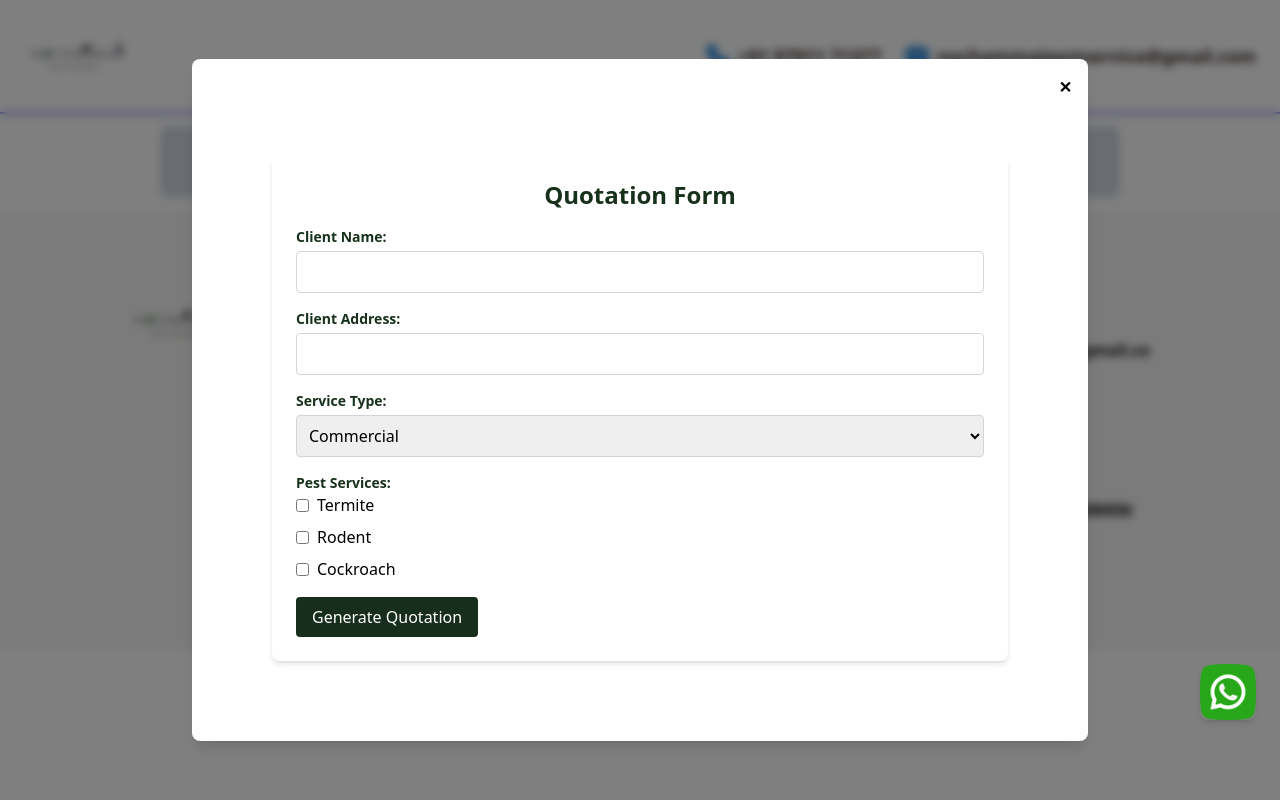
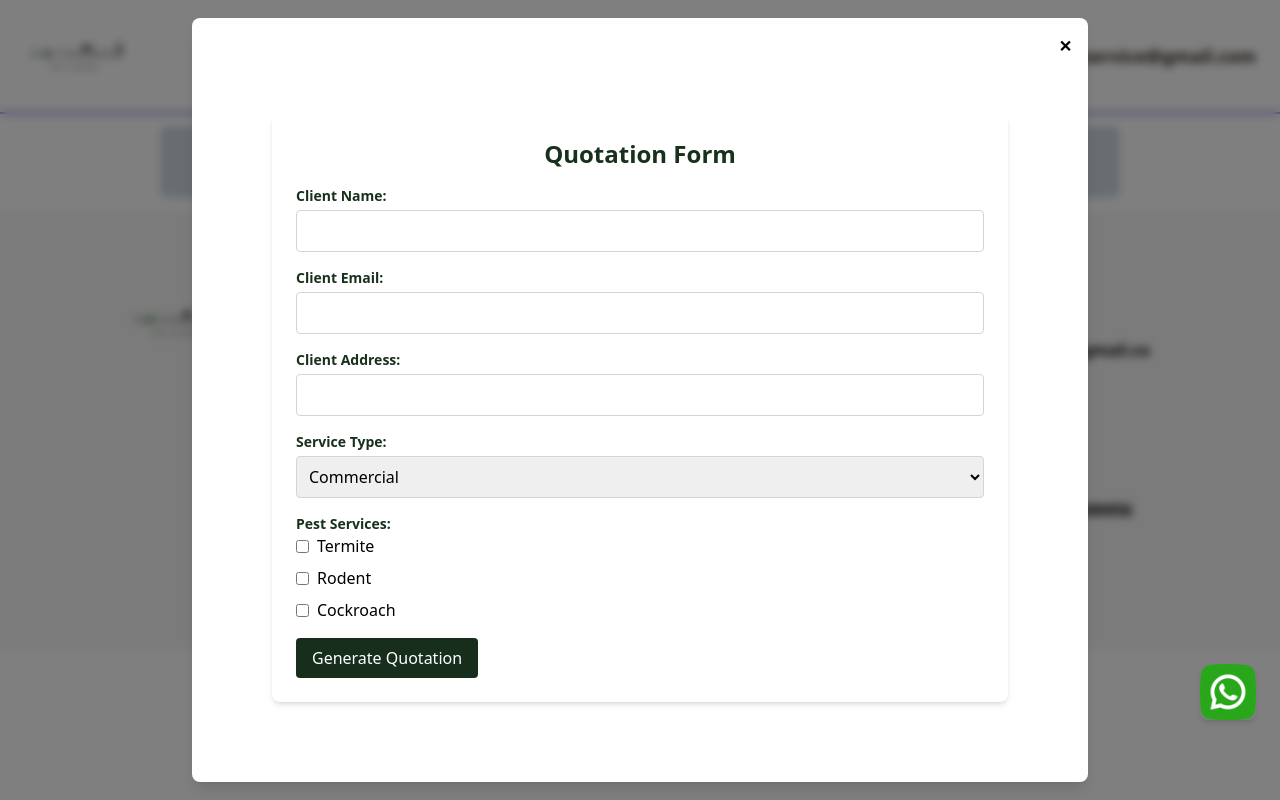
Before and after one commit to sanjay-1505/Nachammai_Pest_Control, a React (Vite) app in the folder Nachammai_Pest_Control/: page /quotation in a window 1280 px wide. Built offline with nearby package versions, Linux system fonts and the light colour scheme.

Commit message:
Server Done

```diff
--- a/Nachammai_Pest_Control/src/Pages/Quotation.jsx
+++ b/Nachammai_Pest_Control/src/Pages/Quotation.jsx
@@ -6,6 +6,7 @@ import { useNavigate } from "react-router-dom"; // Import useNavigate from react
 const Quotation = () => {
   const [clientName, setClientName] = useState("");
   const [clientAddress, setClientAddress] = useState("");
+  const [clientEmail, setClientEmail] = useState("");
   const [serviceType, setServiceType] = useState("commercial");
   const [selectedServices, setSelectedServices] = useState([]);
   const [totalAmount, setTotalAmount] = useState(0);
@@ -95,6 +96,16 @@ const Quotation = () => {
               type="text"
               value={clientName}
               onChange={(e) => setClientName(e.target.value)}
+              required
+              className="mt-1 p-2 border border-gray-300 rounded w-full focus:outline-none focus:ring focus:border-blue-300"
+            />
+          </div>
+          <div className="mb-4">
+            <label className="block text-sm font-bold text-[#18311c]">Client Email:</label>
+            <input
+              type="text"
+              value={clientEmail}
+              onChange={(e) => setClientEmail(e.target.value)}
               required
               className="mt-1 p-2 border border-gray-300 rounded w-full focus:outline-none focus:ring focus:border-blue-300"
             />
@@ -191,6 +202,8 @@ const Quotation = () => {
                   <br />
                   Nachammai Pest Control
                   <br />
+                  nachammaipestservice@gmail.com
+                  <br />
                   Kattupakkam, Chennai - 600056
                   <br />
                 </div>
@@ -199,6 +212,8 @@ const Quotation = () => {
                   <strong>Quotation To:</strong>
                   <br />
                   Client Name: {clientName}
+                  <br />
+                  Client Email: {clientEmail}
                   <br />
                   Client Address: {clientAddress}
                   <br />
```
